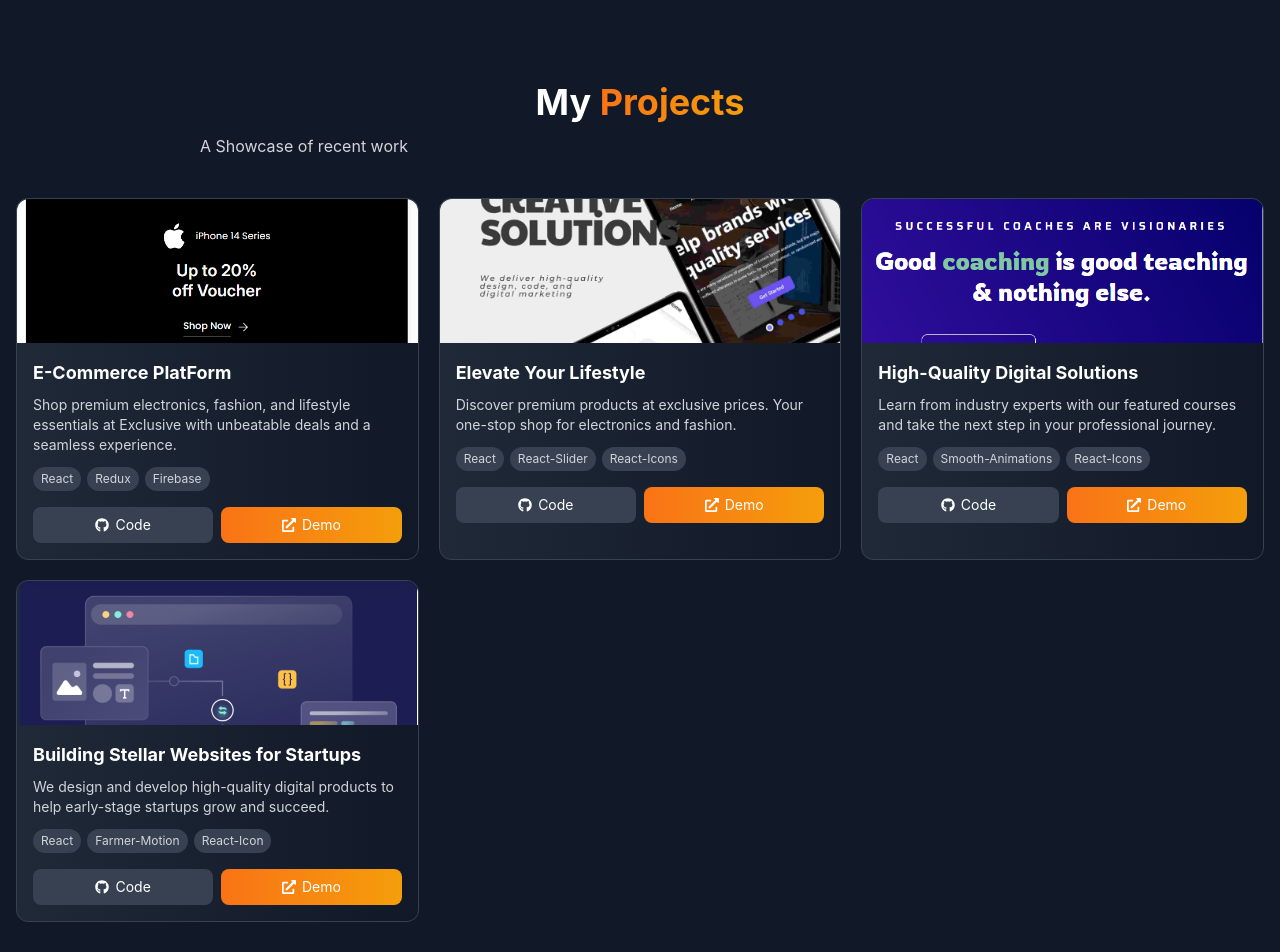
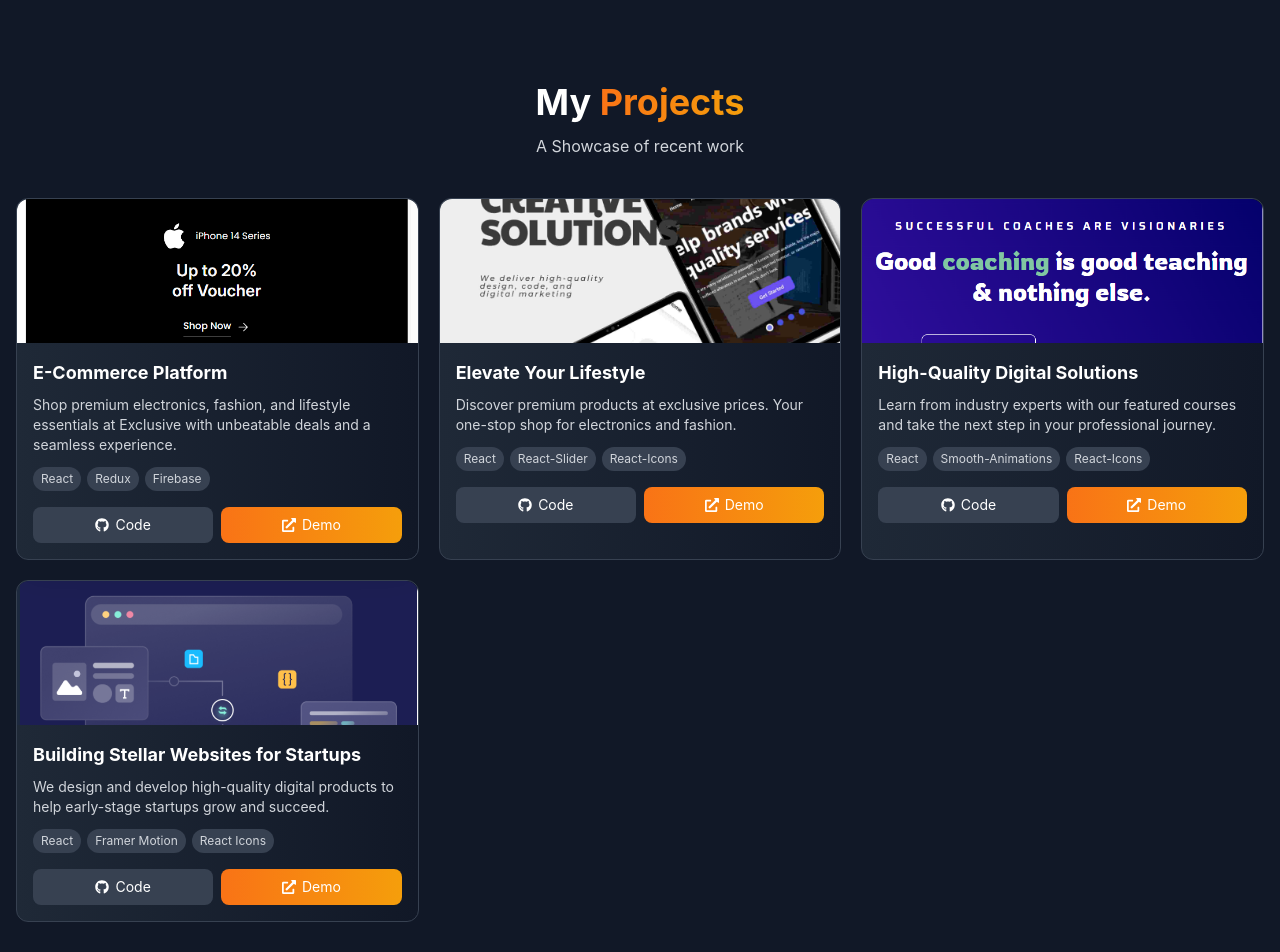
Before and after one commit to alma-mahmud/Portfolio_Website, a React (Vite) app: page / in a window 1280 px wide. Shown: the part 2660-3612 px from the top of the page. Built offline with nearby package versions, Linux system fonts and the light colour scheme.

Commit message:
projects section some begg fixed

```diff
--- a/src/components/Projects.jsx
+++ b/src/components/Projects.jsx
@@ -8,7 +8,7 @@ const Projects = ({darkMode}) => {
     const projects = [
         {
             id: 1,
-            title: 'E-Commerce PlatForm',
+            title: 'E-Commerce Platform',
             desc: 'Shop premium electronics, fashion, and lifestyle essentials at Exclusive with unbeatable deals and a seamless experience.',
             image: ecommerce,
             tages: ['React', 'Redux', 'Firebase'],
@@ -38,7 +38,7 @@ const Projects = ({darkMode}) => {
             title: 'Building Stellar Websites for Startups',
             desc: 'We design and develop high-quality digital products to help early-stage startups grow and succeed.',
             image: profile4,
-            tages: ['React', 'Farmer-Motion', 'React-Icon'],
+            tages: ['React', 'Framer Motion', 'React Icons'],
             github: 'https://github.com/almahmud9/agency-landing-react',
             live: 'https://agency-landing-react.vercel.app/',
         },
@@ -69,7 +69,7 @@ const Projects = ({darkMode}) => {
                 </span>
                 </h2>
                 <p
-                className='max-w-xl mx-auto]'
+                className='max-w-xl mx-auto'
                 style={{
                     color: darkMode ? '#d1d5db' : '#6b7280'
                 }}>
@@ -161,7 +161,9 @@ const Projects = ({darkMode}) => {
             </div>
             <div
             className='text-center mt-10'>
-                <a href="#"
+                <a href="https://github.com/alma-mahmud"
+                target="_blank"
+                rel="noopener noreferrer"
                 style={{
                 background: 'linear-gradient(to right, #f97316, #f59e0b)',
                 }}
```
